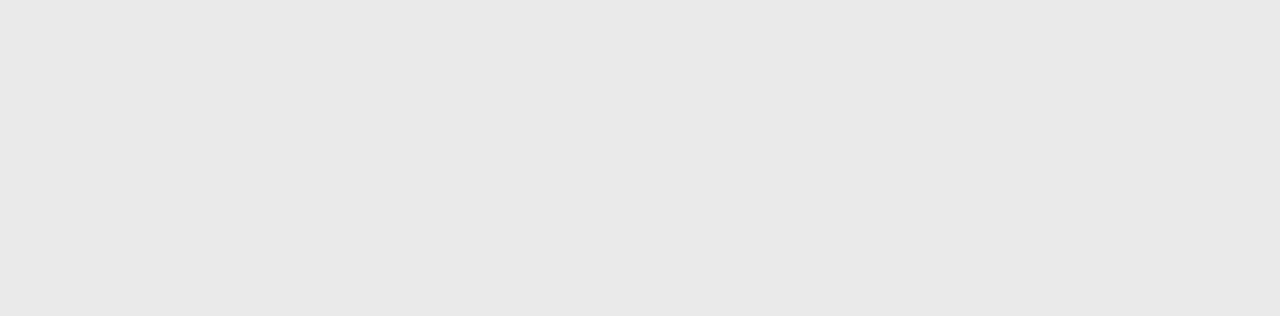
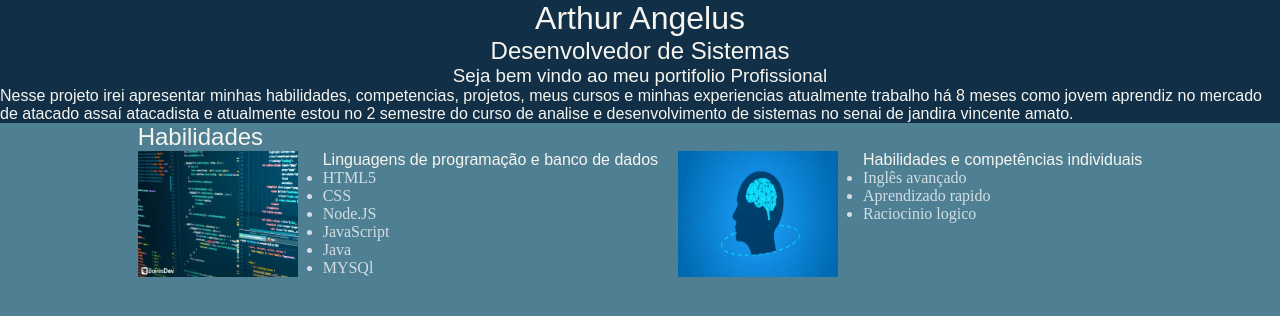
Before and after one commit to Arthur-Angelus/portifolio-profissional, a plain HTML site: page index.html in a window 1280 px wide. Drawn offline with Linux system fonts and the light colour scheme; a web font is replaced by a local one.

Commit message:
criando o header com uma apresentação pessoal e a primeira seção do projeto que contera as habilidades tanto de linguagens de programação e tanto individuais

```diff
--- a/index.html
+++ b/index.html
@@ -1,18 +1,56 @@
 <!DOCTYPE html>
 <html lang="pt-br">
+
 <head>
     <meta charset="UTF-8">
     <meta name="viewport" content="width=device-width, initial-scale=1.0">
     <link rel="stylesheet" href="style.css">
+    <link rel="preconnect" href="https://fonts.googleapis.com">
+    <link rel="preconnect" href="https://fonts.gstatic.com" crossorigin>
+    <link href="https://fonts.googleapis.com/css2?family=Tektur:wght@400..900&display=swap" rel="stylesheet">
     <title>Portifolio Profissional</title>
 </head>
+
 <body>
     <header>
-
+        <h1>Arthur Angelus</h1>
+        <h2>Desenvolvedor de Sistemas</h2>
+        <h3>Seja bem vindo ao meu portifolio Profissional</h3>
+        <p>Nesse projeto irei apresentar minhas habilidades, competencias, projetos, meus cursos e minhas experiencias
+            atualmente trabalho há 8 meses como jovem aprendiz no mercado de atacado assaí atacadista e atualmente estou
+            no 2 semestre do curso de analise e desenvolvimento de sistemas no senai de jandira vincente amato.
+        </p>
     </header>
     <main>
-        <section class="1">
-
+        <section class="um">
+            <h2>Habilidades</h2>
+            <div class="itens">
+                <div class="habilidades">
+                    <img src="./img/programa.jpg" alt="">
+                    <div class="info">
+                        <p>Linguagens de programação e banco de dados</p>
+                        <ul>
+                            <li>HTML5</li>
+                            <li>CSS</li>
+                            <li>Node.JS</li>
+                            <li>JavaScript</li>
+                            <li>Java</li>
+                            <li>MYSQl</li>
+                        </ul>
+                    </div>
+                </div>
+                <div class="habilidades">
+                    <img src="./img/mente.jpg" alt="">
+                    <div class="info">
+                        <p>Habilidades e competências individuais</p>
+                        <ul>
+                            <li>Inglês avançado</li>
+                            <li>Aprendizado rapido</li>
+                            <li>Raciocinio logico</li>
+                        </ul>
+                    </div>
+                </div>
+            </div>
         </section>
         <section class="2">
 
@@ -25,4 +63,5 @@
 
     </footer>
 </body>
+
 </html>
--- a/style.css
+++ b/style.css
@@ -1,18 +1,69 @@
-*{
+* {
     padding: 0;
     margin: 0;
     box-sizing: border-box;
 }
-a{
+
+a {
     text-decoration: none;
     color: inherit;
 }
-ul,ol,li{
-    list-style: none;
+
+ul,
+ol,
+li {
+    color: #ffffffbe;
 }
+
 body {
     display: grid;
     justify-content: center;
     align-items: center;
-    background-color: #00000015;
+    background-color: #4F7F93;
 }
+
+header {
+    background-color: #112F47;
+    width: inherit;
+    display: flex;
+    flex-direction: column;
+    align-items: center;
+}
+main{
+    display: flex;
+    align-items: center;
+    justify-content: center;
+}
+section.um{
+    display: flex;
+    flex-direction: column;
+}
+
+div.itens {
+    display: flex;
+    flex-direction: row;
+    gap: 20px;
+}
+div.habilidades{
+    display: flex;
+    flex-direction: row;
+    gap: 25px;
+}
+div.info{
+    display: flex;
+    flex-direction: column;
+}
+
+img{
+    width: 10rem;
+}
+
+h1, h2, h3, p {
+    color: #F7F5EF;
+    font-family: "Tektur", sans-serif;
+    font-optical-sizing: auto;
+    font-weight: 400;
+    font-style: normal;
+    font-variation-settings:
+      "wdth" 100;
+}
```
Also changed, not shown: img/mente.jpg (added), img/programa.jpg (added).
